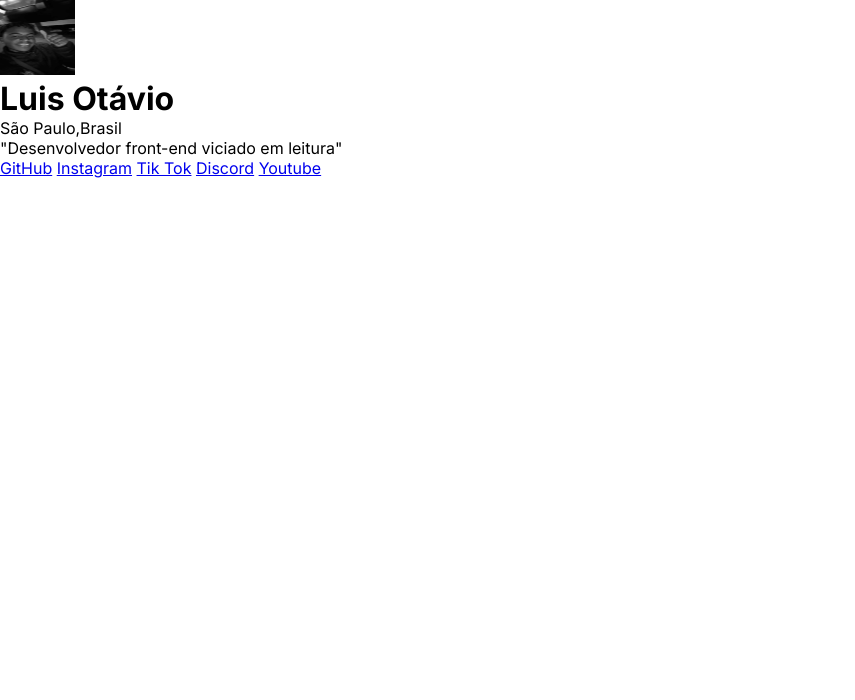
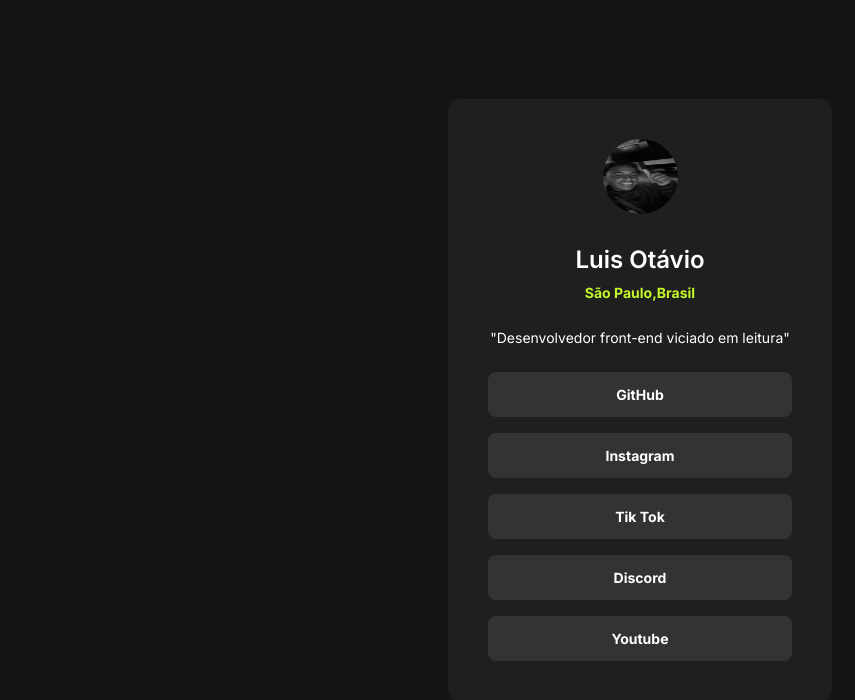
Before and after one commit to LuisOtavio12TC/projeto-trabalho, a plain HTML site: page index.html in a window 1280 px wide. Shown: the whole page, without its empty margins (0-855 px from the left). Drawn offline with Linux system fonts and the light colour scheme.

```diff
--- a/index.html
+++ b/index.html
@@ -13,7 +13,7 @@
  <div>
     <img width="75" height="75" src="/lindo de pai.jpg" alt="">
     <h1>Luis Otávio</h1>
-    <p>São Paulo,Brasil</p>
+    <strong>São Paulo,Brasil</strong>
 
     <p>"Desenvolvedor front-end viciado em leitura"</p>
 
--- a/style.css
+++ b/style.css
@@ -4,3 +4,72 @@
     box-sizing: border-box;
     font-family: "Inter", sans-serif;
 }
+
+body{
+    background-color: #141414;
+    height: 100vh;
+    display: flex;
+    justify-content: center;
+    align-items: center;
+
+}
+
+h1,p,a{
+    color: #fff;
+}
+
+div{
+    background-color: #1F1F1F;
+    width: 384px;
+    padding: 40px;
+    text-align: center;
+    border-radius: 12px;
+
+}
+
+div img{
+    border-radius: 50%;
+    margin-bottom: 24px;
+}
+
+div h1{
+    font-size: 24px;
+    line-height: 36px;
+    font-weight: 600;
+    margin-bottom: 4px;
+}
+
+div strong{
+color: #c4f82a;
+font-size: 14px;
+line-height: 21px;
+}
+
+div p{
+    margin-block: 24px;
+    font-size: 14px;
+    line-height: 21px;
+
+}
+
+div a + a {
+    margin-top: 16px;
+}
+
+div a{
+    display:block;
+    text-decoration: none;
+    background-color: #333333;
+    padding: 12px;
+    border-radius: 8px;
+    font-weight: 700;
+    font-size: 14px;
+    line-height: 21px;
+
+}
+
+div a:hover{
+    background-color: #c4f82a;
+    color: #141414;
+    transition: .0.7s;
+}
```
